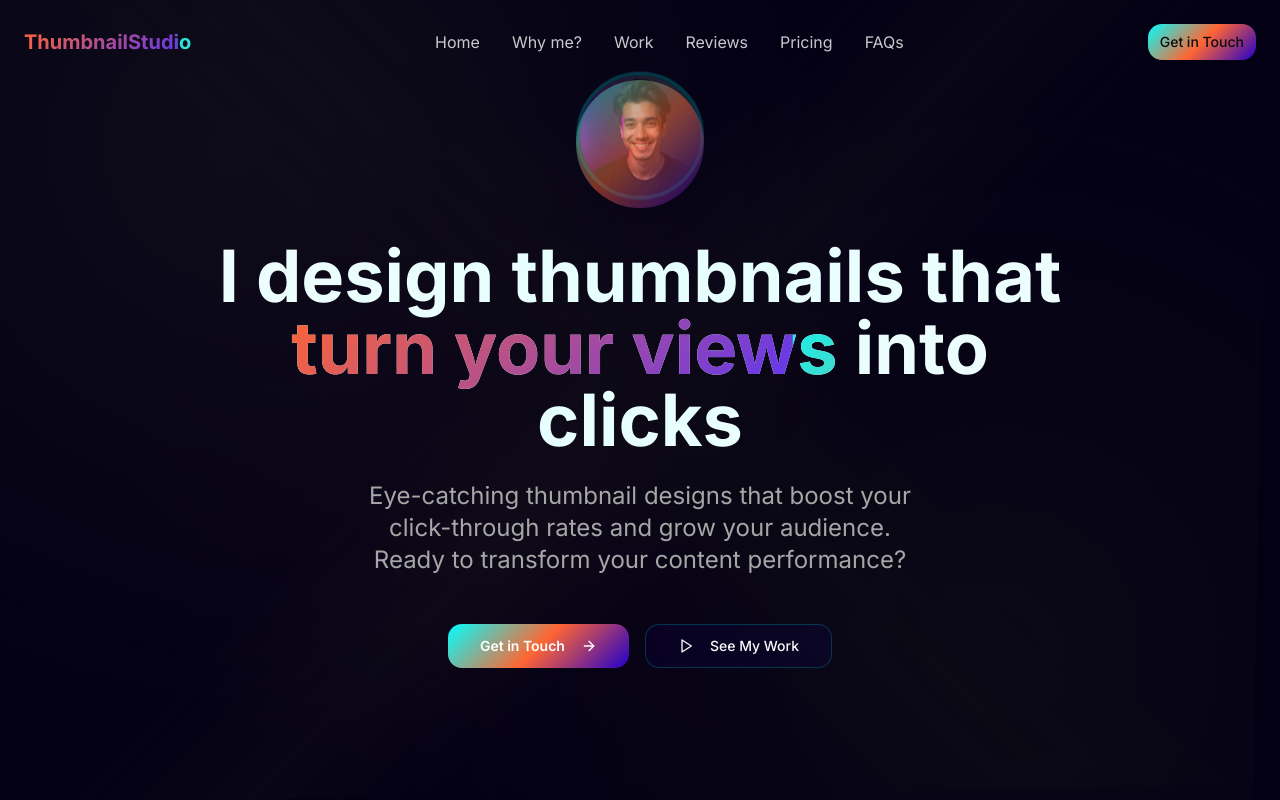
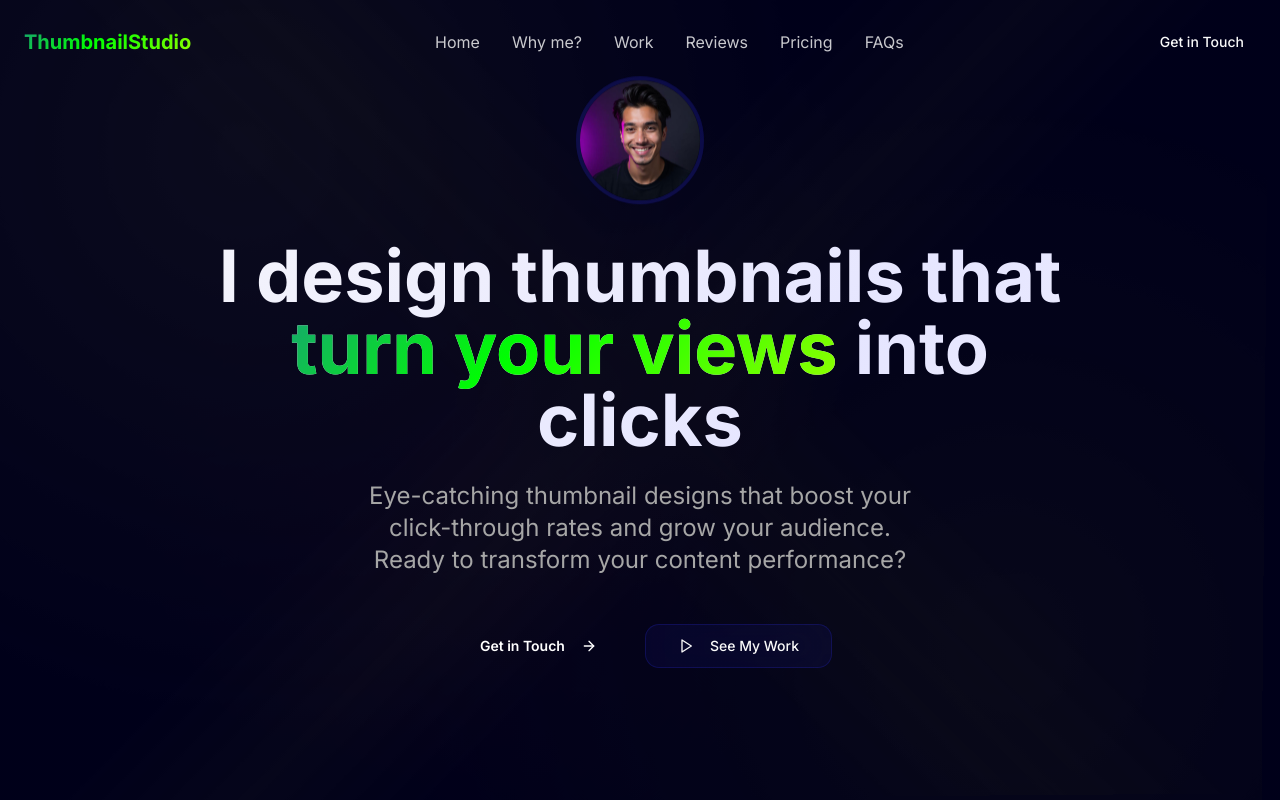
Before and after one commit to chetanS170/chetan-sharma-portfolio, a React (Vite) app: page / in a window 1280 px wide. Shown: the top 800 px of the page. Built offline with nearby package versions, Linux system fonts and the light colour scheme.

Commit message:
Update theme colors and animations
Update website to use solid blue, green, and yellow colors instead of gradients. Smooth and slow looping animations are also applied.

```diff
--- a/src/index.css
+++ b/src/index.css
@@ -8,69 +8,62 @@ All colors MUST be HSL.
 
 @layer base {
   :root {
-    --background: 250 100% 4%;
+    --background: 240 100% 5%;
     --foreground: 0 0% 98%;
 
-    --card: 250 80% 8%;
+    --card: 240 80% 8%;
     --card-foreground: 0 0% 98%;
 
-    --popover: 250 80% 8%;
+    --popover: 240 80% 8%;
     --popover-foreground: 0 0% 98%;
 
-    --primary: 180 100% 50%;
-    --primary-foreground: 0 0% 5%;
+    --primary: 240 100% 60%;
+    --primary-foreground: 0 0% 98%;
 
-    --secondary: 250 100% 40%;
-    --secondary-foreground: 0 0% 98%;
+    --secondary: 120 100% 50%;
+    --secondary-foreground: 0 0% 5%;
 
-    --muted: 250 60% 12%;
+    --muted: 240 60% 12%;
     --muted-foreground: 0 0% 65%;
 
-    --accent: 15 100% 60%;
-    --accent-foreground: 0 0% 98%;
+    --accent: 60 100% 50%;
+    --accent-foreground: 0 0% 5%;
 
     --destructive: 0 84% 60%;
     --destructive-foreground: 0 0% 98%;
 
-    --border: 250 40% 20%;
-    --input: 250 60% 12%;
-    --ring: 180 100% 50%;
+    --border: 240 40% 20%;
+    --input: 240 60% 12%;
+    --ring: 240 100% 60%;
 
     --radius: 1rem;
 
-    /* Custom design tokens - Cyan, Orange, Purple Theme */
-    --glass: 250 100% 40% / 0.08;
-    --glass-border: 180 100% 50% / 0.2;
-    --glow: 180 100% 50% / 0.5;
-    --neon: 180 100% 50%;
-    --gradient-primary: linear-gradient(135deg,
-      hsl(180 100% 50%) 0%,    /* Cyan */
-      hsl(15 100% 60%) 50%,    /* Orange */
-      hsl(250 100% 40%) 100%   /* Deep Purple */
-    );
-    --gradient-secondary: linear-gradient(135deg,
-      hsl(250 100% 40%) 0%,    /* Deep Purple */
-      hsl(250 80% 60%) 100%    /* Lighter Purple */
-    );
-    --gradient-accent: linear-gradient(135deg,
-      hsl(15 100% 60%) 0%,     /* Orange */
-      hsl(25 100% 65%) 100%    /* Light Orange */
-    );
+    /* Custom design tokens - Blue, Green, Yellow Theme */
+    --glass: 240 100% 60% / 0.08;
+    --glass-border: 240 100% 60% / 0.2;
+    --glow: 240 100% 60% / 0.4;
+    --neon: 240 100% 60%;
+    --blue: 240 100% 60%;
+    --green: 120 100% 50%;
+    --yellow: 60 100% 50%;
+    --gradient-primary: hsl(240 100% 60%);
+    --gradient-secondary: hsl(120 100% 50%);
+    --gradient-accent: hsl(60 100% 50%);
     --gradient-white-sparkle: linear-gradient(135deg,
       hsl(0 0% 98%) 0%,
-      hsl(180 100% 95%) 50%,
+      hsl(240 100% 95%) 50%,
       hsl(0 0% 98%) 100%
     );
     --gradient-text: linear-gradient(135deg,
-      hsl(180 100% 50%) 0%,
-      hsl(15 100% 60%) 50%,
-      hsl(250 100% 60%) 100%
+      hsl(240 100% 60%) 0%,
+      hsl(120 100% 50%) 50%,
+      hsl(60 100% 50%) 100%
     );
-    --gradient-glass: linear-gradient(135deg, hsl(180 100% 50% / 0.1), hsl(250 100% 40% / 0.05));
-    --shadow-glow: 0 0 40px hsl(180 100% 50% / 0.4);
-    --shadow-accent: 0 0 30px hsl(15 100% 60% / 0.3);
+    --gradient-glass: linear-gradient(135deg, hsl(240 100% 60% / 0.1), hsl(120 100% 50% / 0.05));
+    --shadow-glow: 0 0 40px hsl(240 100% 60% / 0.4);
+    --shadow-accent: 0 0 30px hsl(120 100% 50% / 0.3);
     --shadow-glass: 0 8px 32px hsl(0 0% 0% / 0.6);
-    --transition-smooth: all 0.5s cubic-bezier(0.4, 0, 0.2, 1);
+    --transition-smooth: all 1.2s cubic-bezier(0.25, 0.1, 0.25, 1);
 
     --sidebar-background: 0 0% 98%;
 
@@ -136,9 +129,9 @@ All colors MUST be HSL.
   body {
     @apply bg-background text-foreground font-sans;
     background-image:
-      radial-gradient(circle at 20% 20%, hsl(180 100% 50% / 0.12) 0%, transparent 40%),
-      radial-gradient(circle at 80% 80%, hsl(250 100% 40% / 0.1) 0%, transparent 45%),
-      radial-gradient(circle at 50% 50%, hsl(15 100% 60% / 0.06) 0%, transparent 35%);
+      radial-gradient(circle at 20% 20%, hsl(240 100% 60% / 0.08) 0%, transparent 50%),
+      radial-gradient(circle at 80% 20%, hsl(120 100% 50% / 0.06) 0%, transparent 45%),
+      radial-gradient(circle at 50% 80%, hsl(60 100% 50% / 0.05) 0%, transparent 40%);
   }
 }
 
@@ -176,7 +169,7 @@ All colors MUST be HSL.
   }
 
   .floating {
-    animation: float 30s ease-in-out infinite;
+    animation: float 8s ease-in-out infinite;
   }
 
   .hover-lift {
@@ -196,14 +189,16 @@ All colors MUST be HSL.
 }
 
 @keyframes sparkle {
-  0%, 100% { background-position: 0% 50%; }
-  25% { background-position: 100% 50%; }
-  50% { background-position: 200% 50%; }
-  75% { background-position: 100% 50%; }
+  0% { background-position: 0% 50%; }
+  25% { background-position: 50% 25%; }
+  50% { background-position: 100% 50%; }
+  75% { background-position: 50% 75%; }
+  100% { background-position: 0% 50%; }
 }
 
 @keyframes mesh-flow {
-  0%, 100% { transform: translateX(0) translateY(0) rotateZ(0deg); }
-  33% { transform: translateX(-20px) translateY(-10px) rotateZ(1deg); }
-  66% { transform: translateX(10px) translateY(-20px) rotateZ(-1deg); }
+  0% { transform: translateX(0) translateY(0) rotateZ(0deg); }
+  33% { transform: translateX(-15px) translateY(-8px) rotateZ(0.5deg); }
+  66% { transform: translateX(8px) translateY(-15px) rotateZ(-0.5deg); }
+  100% { transform: translateX(0) translateY(0) rotateZ(0deg); }
 }
```
